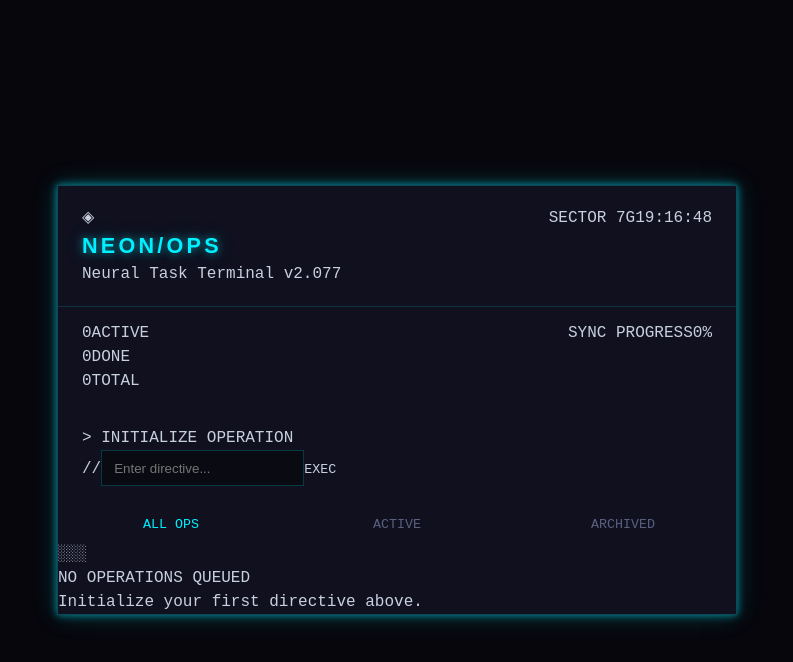
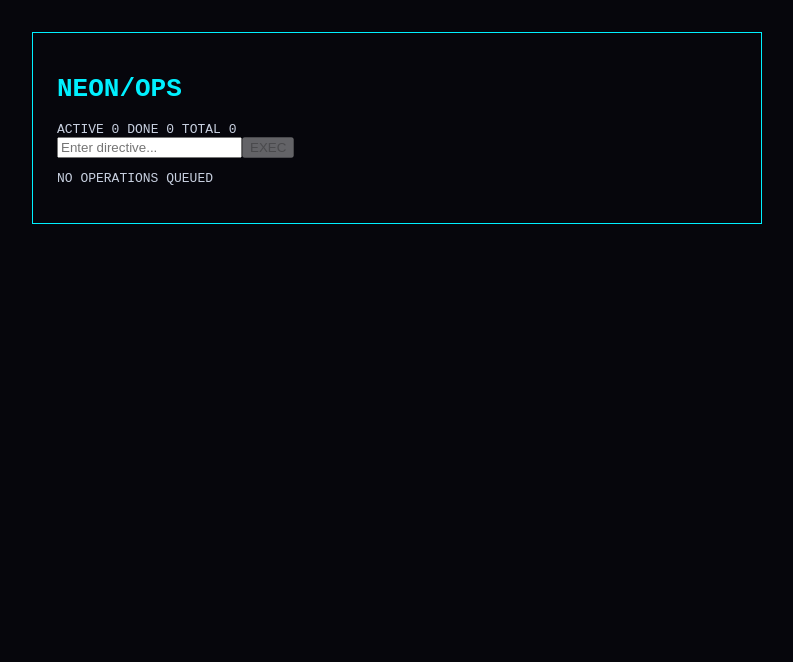
Before and after one commit to NaavyaV/neon-ops-todo, a React (Vite) app: page / in a window 1280 px wide. Shown: the top 662 px of the page, without its empty margins (243-1036 px from the left). Built offline with nearby package versions, Linux system fonts and the light colour scheme.

Commit message:
chore(vibehub): update project files

```diff
--- a/index.html
+++ b/index.html
@@ -3,7 +3,7 @@
   <head>
     <meta charset="UTF-8" />
     <meta name="viewport" content="width=device-width, initial-scale=1.0" />
-    <title>NEON/OPS — Task Terminal</title>
+    <title>NEON/OPS</title>
   </head>
   <body>
     <div id="root"></div>
--- a/src/App.css
+++ b/src/App.css
@@ -1,14 +1,2 @@
-.app{position:relative;min-height:100dvh;display:flex;align-items:center;justify-content:center;padding:1.5rem}
-.terminal{position:relative;width:100%;max-width:680px;background:var(--panel);border:1px solid rgba(0,240,255,.25);box-shadow:var(--glow-cyan)}
-.terminal-header{display:flex;justify-content:space-between;padding:1.25rem 1.5rem;border-bottom:1px solid rgba(0,240,255,.15)}
-.brand-title{font-family:var(--font-display);font-size:1.35rem;font-weight:900;letter-spacing:.15em;color:var(--cyan);text-shadow:var(--glow-cyan)}
-.status-bar{display:flex;justify-content:space-between;padding:.85rem 1.5rem}
-.todo-input{padding:1.25rem 1.5rem}
-.input-field{flex:1;background:rgba(0,0,0,.4);border:1px solid rgba(0,240,255,.2);color:var(--text);padding:.6rem .75rem}
-.filter-bar{display:flex}
-.filter-btn{flex:1;padding:.65rem;color:var(--muted)}
-.filter-btn--active{color:var(--cyan)}
-.todo-list{list-style:none}
-.todo-item{display:grid;grid-template-columns:auto auto 1fr auto;gap:.75rem;padding:.85rem 1.5rem}
-.todo-item--done{opacity:.55;text-decoration:line-through}
-.purge-btn{color:var(--magenta);padding:.5rem 1.25rem;border:1px solid rgba(255,0,128,.35)}
+.app{max-width:680px;margin:2rem auto;padding:1.5rem;border:1px solid #00f0ff}
+h1{color:#00f0ff}
--- a/src/App.jsx
+++ b/src/App.jsx
@@ -1,79 +1,19 @@
-import { useState, useEffect } from 'react'
 import { useTodos } from './hooks/useTodos'
 import TodoInput from './components/TodoInput'
 import TodoList from './components/TodoList'
 import StatusBar from './components/StatusBar'
 import './App.css'
-
-const FILTERS = [
-  { id: 'all', label: 'ALL OPS' },
-  { id: 'active', label: 'ACTIVE' },
-  { id: 'completed', label: 'ARCHIVED' },
-]
-
-function filterTodos(todos, filter) {
-  if (filter === 'active') return todos.filter((t) => !t.completed)
-  if (filter === 'completed') return todos.filter((t) => t.completed)
-  return todos
-}
-
 export default function App() {
   const { todos, addTodo, toggleTodo, deleteTodo, clearCompleted } = useTodos()
-  const [filter, setFilter] = useState('all')
-  const [time, setTime] = useState(new Date())
-
-  useEffect(() => {
-    const id = setInterval(() => setTime(new Date()), 1000)
-    return () => clearInterval(id)
-  }, [])
-
-  const visible = filterTodos(todos, filter)
-  const activeCount = todos.filter((t) => !t.completed).length
-  const completedCount = todos.filter((t) => t.completed).length
-
+  const active = todos.filter(t => !t.completed).length
+  const completed = todos.filter(t => t.completed).length
   return (
     <div className="app">
-      <div className="scanlines" aria-hidden="true" />
-      <div className="grid-bg" aria-hidden="true" />
-      <main className="terminal">
-        <header className="terminal-header">
-          <div className="header-brand">
-            <span className="brand-glyph">◈</span>
-            <div>
-              <h1 className="brand-title">NEON/OPS</h1>
-              <p className="brand-sub">Neural Task Terminal v2.077</p>
-            </div>
-          </div>
-          <div className="header-meta">
-            <span className="meta-chip">SECTOR 7G</span>
-            <span className="meta-time">
-              {time.toLocaleTimeString('en-US', { hour12: false })}
-            </span>
-          </div>
-        </header>
-        <StatusBar active={activeCount} completed={completedCount} total={todos.length} />
-        <TodoInput onAdd={addTodo} />
-        <nav className="filter-bar" aria-label="Filter tasks">
-          {FILTERS.map(({ id, label }) => (
-            <button
-              key={id}
-              className={`filter-btn ${filter === id ? 'filter-btn--active' : ''}`}
-              onClick={() => setFilter(id)}
-              aria-pressed={filter === id}
-            >
-              {label}
-            </button>
-          ))}
-        </nav>
-        <TodoList todos={visible} onToggle={toggleTodo} onDelete={deleteTodo} filter={filter} />
-        {completedCount > 0 && (
-          <footer className="terminal-footer">
-            <button className="purge-btn" onClick={clearCompleted}>
-              PURGE ARCHIVED [{completedCount}]
-            </button>
-          </footer>
-        )}
-      </main>
+      <h1>NEON/OPS</h1>
+      <StatusBar active={active} completed={completed} total={todos.length} />
+      <TodoInput onAdd={addTodo} />
+      <TodoList todos={todos} onToggle={toggleTodo} onDelete={deleteTodo} filter="all" />
+      {completed > 0 && <button onClick={clearCompleted}>PURGE ARCHIVED</button>}
     </div>
   )
 }
--- a/src/components/StatusBar.jsx
+++ b/src/components/StatusBar.jsx
@@ -1,30 +1,3 @@
 export default function StatusBar({ active, completed, total }) {
-  const pct = total === 0 ? 0 : Math.round((completed / total) * 100)
-  return (
-    <div className="status-bar">
-      <div className="status-metrics">
-        <div className="metric">
-          <span className="metric-value">{active}</span>
-          <span className="metric-label">ACTIVE</span>
-        </div>
-        <div className="metric">
-          <span className="metric-value">{completed}</span>
-          <span className="metric-label">DONE</span>
-        </div>
-        <div className="metric">
-          <span className="metric-value">{total}</span>
-          <span className="metric-label">TOTAL</span>
-        </div>
-      </div>
-      <div className="progress-block">
-        <div className="progress-header">
-          <span>SYNC PROGRESS</span>
-          <span>{pct}%</span>
-        </div>
-        <div className="progress-track" role="progressbar" aria-valuenow={pct} aria-valuemin={0} aria-valuemax={100}>
-          <div className="progress-fill" style={{ width: `${pct}%` }} />
-        </div>
-      </div>
-    </div>
-  )
+  return <div>ACTIVE {active} DONE {completed} TOTAL {total}</div>
 }
--- a/src/components/TodoInput.jsx
+++ b/src/components/TodoInput.jsx
@@ -1,18 +1,10 @@
 import { useState } from 'react'
 export default function TodoInput({ onAdd }) {
   const [value, setValue] = useState('')
-  const handleSubmit = (e) => {
-    e.preventDefault()
-    if (onAdd(value)) setValue('')
-  }
   return (
-    <form className="todo-input" onSubmit={handleSubmit}>
-      <label htmlFor="task-input" className="input-label">&gt; INITIALIZE OPERATION</label>
-      <div className="input-row">
-        <span className="input-prompt" aria-hidden="true">//</span>
-        <input id="task-input" type="text" className="input-field" value={value} onChange={(e) => setValue(e.target.value)} placeholder="Enter directive..." autoComplete="off" spellCheck={false} maxLength={120} />
-        <button type="submit" className="input-submit" disabled={!value.trim()}>EXEC</button>
-      </div>
+    <form onSubmit={(e) => { e.preventDefault(); if (onAdd(value)) setValue('') }}>
+      <input value={value} onChange={(e) => setValue(e.target.value)} placeholder="Enter directive..." />
+      <button type="submit" disabled={!value.trim()}>EXEC</button>
     </form>
   )
 }
--- a/src/components/TodoItem.jsx
+++ b/src/components/TodoItem.jsx
@@ -1,13 +1,9 @@
 export default function TodoItem({ todo, index, onToggle, onDelete }) {
-  const opId = String(index + 1).padStart(3, '0')
   return (
-    <li className={`todo-item ${todo.completed ? 'todo-item--done' : ''}`}>
-      <span className="todo-id" aria-hidden="true">OP-{opId}</span>
-      <button className="todo-check" onClick={() => onToggle(todo.id)} aria-label={todo.completed ? 'Mark incomplete' : 'Mark complete'} aria-pressed={todo.completed}>
-        <span className="check-inner">{todo.completed ? '\u2713' : ''}</span>
-      </button>
-      <span className="todo-text">{todo.text}</span>
-      <button className="todo-delete" onClick={() => onDelete(todo.id)} aria-label="Delete task">TERMINATE</button>
+    <li>
+      <button onClick={() => onToggle(todo.id)}>{todo.completed ? 'done' : 'open'}</button>
+      <span>{todo.text}</span>
+      <button onClick={() => onDelete(todo.id)}>TERMINATE</button>
     </li>
   )
 }
--- a/src/components/TodoList.jsx
+++ b/src/components/TodoList.jsx
@@ -1,25 +1,5 @@
 import TodoItem from './TodoItem'
-const EMPTY_MESSAGES = {
-  all: { title: 'NO OPERATIONS QUEUED', hint: 'Initialize your first directive above.' },
-  active: { title: 'ALL OPS COMPLETE', hint: 'No active directives in the queue.' },
-  completed: { title: 'ARCHIVE EMPTY', hint: 'Completed operations appear here.' },
+export default function TodoList({ todos, onToggle, onDelete }) {
+  if (!todos.length) return <p>NO OPERATIONS QUEUED</p>
+  return <ul>{todos.map((todo, index) => <TodoItem key={todo.id} todo={todo} index={index} onToggle={onToggle} onDelete={onDelete} />)}</ul>
 }
-export default function TodoList({ todos, onToggle, onDelete, filter }) {
-  if (todos.length === 0) {
-    const msg = EMPTY_MESSAGES[filter]
-    return (
-      <div className="empty-state">
-        <div className="empty-icon" aria-hidden="true">░░░</div>
-        <p className="empty-title">{msg.title}</p>
-        <p className="empty-hint">{msg.hint}</p>
-      </div>
-    )
-  }
-  return (
-    <ul className="todo-list" aria-label="Task list">
-      {todos.map((todo, index) => (
-        <TodoItem key={todo.id} todo={todo} index={index} onToggle={onToggle} onDelete={onDelete} />
-      ))}
-    </ul>
-  )
-}
--- a/src/hooks/useTodos.js
+++ b/src/hooks/useTodos.js
@@ -1,35 +1,18 @@
 import { useState, useEffect } from 'react'
 const STORAGE_KEY = 'neon-ops-todos'
-function loadTodos() {
-  try {
-    const raw = localStorage.getItem(STORAGE_KEY)
-    return raw ? JSON.parse(raw) : []
-  } catch {
-    return []
-  }
-}
 export function useTodos() {
-  const [todos, setTodos] = useState(loadTodos)
-  useEffect(() => {
-    localStorage.setItem(STORAGE_KEY, JSON.stringify(todos))
-  }, [todos])
+  const [todos, setTodos] = useState(() => {
+    try { const raw = localStorage.getItem(STORAGE_KEY); return raw ? JSON.parse(raw) : [] } catch { return [] }
+  })
+  useEffect(() => { localStorage.setItem(STORAGE_KEY, JSON.stringify(todos)) }, [todos])
   const addTodo = (text) => {
     const trimmed = text.trim()
     if (!trimmed) return false
-    setTodos((prev) => [
-      ...prev,
-      { id: crypto.randomUUID(), text: trimmed, completed: false, createdAt: Date.now() },
-    ])
+    setTodos(prev => [...prev, { id: crypto.randomUUID(), text: trimmed, completed: false, createdAt: Date.now() }])
     return true
   }
-  const toggleTodo = (id) => {
-    setTodos((prev) => prev.map((todo) => (todo.id === id ? { ...todo, completed: !todo.completed } : todo)))
-  }
-  const deleteTodo = (id) => {
-    setTodos((prev) => prev.filter((todo) => todo.id !== id))
-  }
-  const clearCompleted = () => {
-    setTodos((prev) => prev.filter((todo) => !todo.completed))
-  }
+  const toggleTodo = (id) => setTodos(prev => prev.map(t => t.id === id ? { ...t, completed: !t.completed } : t))
+  const deleteTodo = (id) => setTodos(prev => prev.filter(t => t.id !== id))
+  const clearCompleted = () => setTodos(prev => prev.filter(t => !t.completed))
   return { todos, addTodo, toggleTodo, deleteTodo, clearCompleted }
 }
--- a/src/index.css
+++ b/src/index.css
@@ -1,6 +1 @@
-:root { --void:#06060c; --deep:#0c0c18; --panel:#10101f; --grid:#1a1a2e; --cyan:#00f0ff; --magenta:#ff0080; --yellow:#e8ff00; --text:#c8d0e0; --muted:#5a6080; --glow-cyan:0 0 8px rgba(0,240,255,.6),0 0 24px rgba(0,240,255,.2); --glow-magenta:0 0 8px rgba(255,0,128,.6),0 0 24px rgba(255,0,128,.2); --font-display:Orbitron,sans-serif; --font-mono:'Share Tech Mono',monospace; }
-*{box-sizing:border-box;margin:0;padding:0}
-html{font-size:16px}
-body{font-family:var(--font-mono);background:var(--void);color:var(--text);min-height:100dvh;line-height:1.5}
-#root{min-height:100dvh}
-button{font-family:inherit;cursor:pointer;border:none;background:none;color:inherit}
+body{background:#06060c;color:#c8d0e0;font-family:monospace}
--- a/src/main.jsx
+++ b/src/main.jsx
@@ -2,8 +2,4 @@
 import { createRoot } from 'react-dom/client'
 import App from './App.jsx'
 import './index.css'
-createRoot(document.getElementById('root')).render(
-  <StrictMode>
-    <App />
-  </StrictMode>,
-)
+createRoot(document.getElementById('root')).render(<StrictMode><App /></StrictMode>)
```
